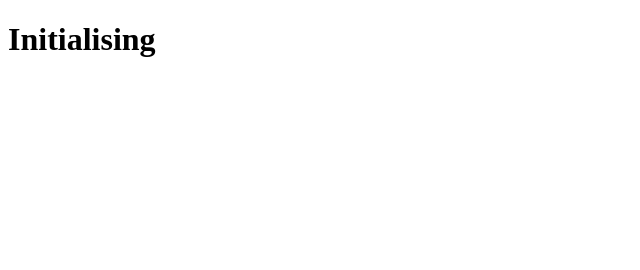
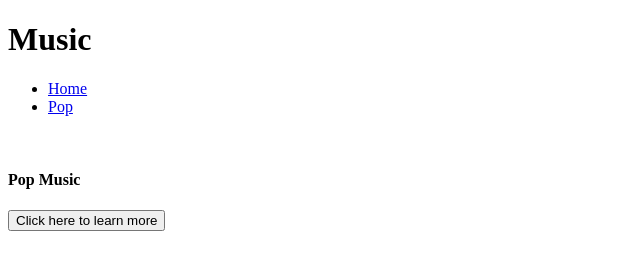
Before and after one commit to anisha-23223/Website-Internal, a plain HTML site: page index.html in a window 1280 px wide. Shown: the whole page, without its empty margins (0-640 px from the left). Drawn offline with Linux system fonts and the light colour scheme.

Commit message:
Started: nav bar, homepage divs, style, 'pop' page

```diff
--- /dev/null
+++ b/Styles/style.css
@@ -0,0 +1,34 @@
+html {
+    height: 100%;
+    width: 100%;
+}
+
+ul {
+    list-style-type: none;
+    margin: 0;
+    padding: 0;
+    overflow: hidden;
+    background-color: #5776AD;
+    position: sticky;
+}
+
+li {
+    float: left;
+    border-right: 1px solid #D8A31A;
+}
+
+li a {
+    display: block;
+    text-align: center;
+    padding: 14px 16px;
+    text-decoration: none;
+    color: #E2F1FF;
+}
+
+li a:hover {
+    background-color: #8DAAE5;
+}
+
+h4 {
+    color: #5776AD;
+}
--- a/index.html
+++ b/index.html
@@ -5,11 +5,31 @@
     <meta charset="UTF-8">
     <meta http-equiv="X-UA-Compatible" content="IE=edge">
     <meta name="viewport" content="width=device-width, initial-scale=1.0">
-    <title>Document</title>
+    <title>WebInternal</title>
 </head>
 
 <body>
-    <h1>Initialising</h1>
+    <div class="main-hero-img">
+        <div class="main-hero-txt">
+            <h1>Music</h1>
+        </div>
+    </div>
+
+<ul>
+    <li><a href="index.html">Home</a></li>
+    <li><a href="pop.html">Pop</a></li>
+</ul>
+
+    <div class="pop-redirect">
+        <div class="pop-redirect-img">
+            <img src="">
+            </div>
+
+        <div class="pop-redirect-txt">
+            <h4>Pop Music</h4> <a href="pop.html">
+            <button class="pop-redirect-button">Click here to learn more</button></a>
+        </div>
+    </div>
 </body>
 
 </html>
```
Also changed, not shown: pop.html (added, +12 -0 lines).
